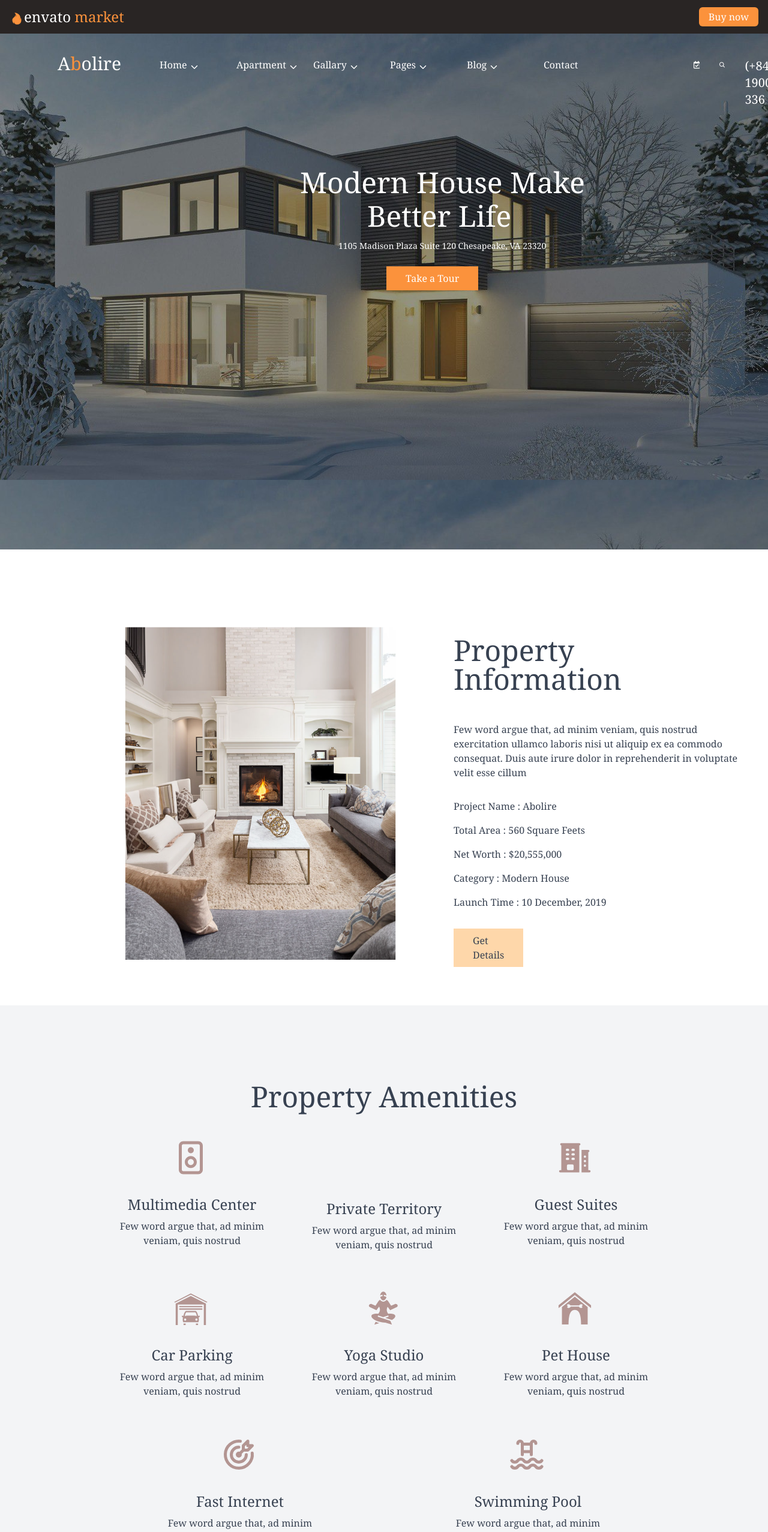
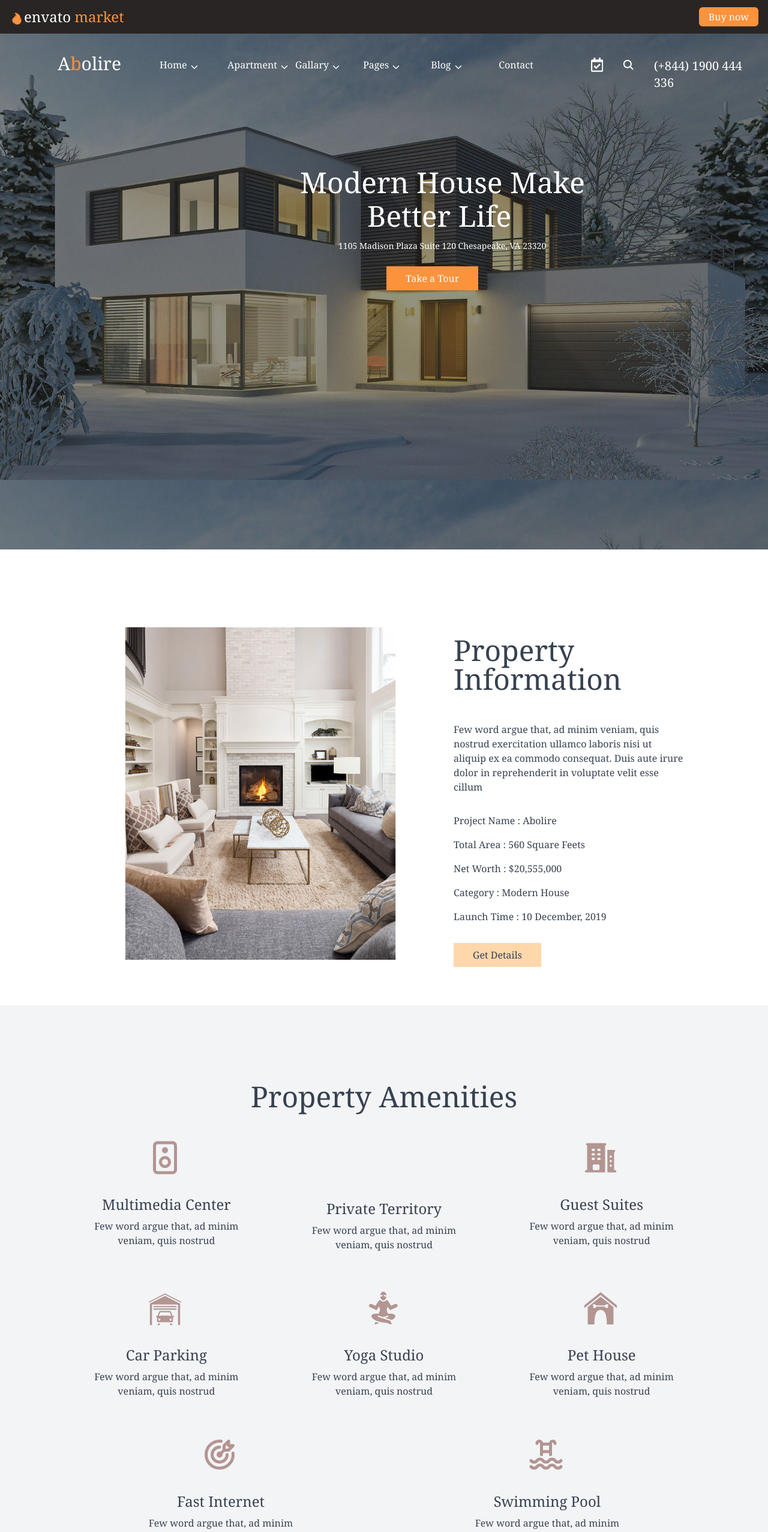
Before and after one commit to MintesinotN/RealEstate-Home-Page, a React (Create React App) app: page / in a window 1280 px wide. Shown: the top 2554 px of the page at 60% size. Built offline with nearby package versions, Linux system fonts and the light colour scheme; some icons are missing; the HTML template or start-up script is replaced by a standard one.

Commit message:
dropdown menu list

```diff
--- a/src/components/Layout/footer.js
+++ b/src/components/Layout/footer.js
@@ -8,7 +8,7 @@ import { FaYoutube } from "react-icons/fa";
 export default function Footer() {
   return (
     <div>
-      <div className="py-24 text-white bg-neutral-700 flex justify-around flex-wrap px-48">
+      <div className="py-24 text-white bg-neutral-700 flex justify-around flex-wrap px-32">
         <div className="w-[350px] pr-24">
           <h2 className="text-4xl">
             A<span className="text-orange-400">b</span>olire
--- a/src/components/Sections/LatestUpdate.js
+++ b/src/components/Sections/LatestUpdate.js
@@ -5,7 +5,7 @@ export default function Latestupdate() {
   return (
     <div className="bg-white py-24 text-gray-600">
       <h2 className="text-5xl text-center pb-12">Latest News Update</h2>
-      <div className="flex justify-around flex-wrap mx-48">
+      <div className="flex justify-around flex-wrap mx-32">
         {latestnewsupdate.map((value) => {
           return (
             <Latestnewsupdate
--- a/src/components/Sections/PropertyAmenities.js
+++ b/src/components/Sections/PropertyAmenities.js
@@ -5,7 +5,7 @@ export default function PropertyAmenities() {
   return (
     <div className="bg-gray-100 text-gray-700 py-32">
       <h2 className="text-center text-5xl">Property Amenities</h2>
-      <div className="flex justify-around mx-40 flex-wrap">
+      <div className="flex justify-around mx-24 flex-wrap">
         {property.map((value) => {
           return (
             <Property nameofproperty={value.nameofproperty} Icon={value.Icon} />
--- a/src/components/Sections/PropertyInformation.js
+++ b/src/components/Sections/PropertyInformation.js
@@ -19,7 +19,7 @@ export default function PropertyInformation() {
           <p className="pt-4">Net Worth : $20,555,000</p>
           <p className="pt-4">Category : Modern House</p>
           <p className="pt-4 pb-8">Launch Time : 10 December, 2019</p>
-          <div className="bg-orange-200 px-8 py-2 mr-[23rem]">Get Details</div>
+          <div className="bg-orange-200 px-8 py-2 mr-60 text-nowrap">Get Details</div>
         </div>
       </div>
     </div>
--- /dev/null
+++ b/src/components/Sections/contentdetails.js
@@ -0,0 +1,17 @@
+export default function Contentdetail({value,key}){
+    return(
+        <div>
+            <br />
+               { value.listofitems.map(
+                    (value) => {
+                        return(
+                            <div className="w-48 p-2 text-black bg-white ">
+                                {value}
+                            </div>
+                        );
+                    }
+                )}
+            </div>
+    )
+
+}
--- a/src/components/Sections/homepage.js
+++ b/src/components/Sections/homepage.js
@@ -2,6 +2,7 @@ import Menucontent from "./menubar";
 import contentofmenu from "../../data/data";
 import { FaRegCalendarCheck } from "react-icons/fa";
 import { IoSearch } from "react-icons/io5";
+// import Contentdetail from "./contentdetails";
 
 export default function HomePage() {
   return (
@@ -11,27 +12,25 @@ export default function HomePage() {
         alt="container"
         className="w-full absolute z-0"
       />
-      <div className="flex absolute p-8">
+      <div className="flex absolute p-8 z-10">
         <p className="text-3xl text-white px-16">
           A<span className="text-orange-400">b</span>olire
         </p>
         {contentofmenu.map((value) => {
           return (
-            <div>
               <div className="py-2 text-white w-32 ">
                 <Menucontent value={value} />
               </div>
-            </div>
           );
         })}
         <p className="py-2 text-white">Contact</p>
-        <div className="py-2 text-white flex ml-48">
+        <div className="py-2 text-white flex ml-24">
           <FaRegCalendarCheck className="h-6 w-6" />
           <IoSearch className="h-6 w-6 ml-8" />
           <p className="ml-8 text-xl">(+844) 1900 444 336</p>
         </div>
       </div>
-      <div className="absolute pl-[500px] pt-56 text-white text-5xl">
+      <div className="absolute pl-[500px] pt-56 text-white text-5xl z-0">
         <h2>Modern House Make</h2>
         <h2 className="pl-28 pt-2">Better Life</h2>
         <p className="text-sm pt-4 pl-16">
--- a/src/components/Sections/menubar.js
+++ b/src/components/Sections/menubar.js
@@ -1,11 +1,23 @@
 import { IoIosArrowDown } from "react-icons/io";
+import { useState } from 'react';
+import Contentdetail from "./contentdetails";
 
 export default function Menucontent({ value }) {
+const[isHovered, setIsHovered] = useState(false);
+
   return (
     <>
-      <div className="flex">
-        {value.contentname}&nbsp;
+      <div onMouseEnter={() => setIsHovered(true)} onMouseLeave={() => setIsHovered(false)}>
+        <div className="flex">
+          {value.contentname}&nbsp;
         <IoIosArrowDown className="mt-2" />
+        </div>
+
+        {isHovered && (
+            <div>
+              <Contentdetail value={value} key='{value.contentname}' />
+            </div>
+          )}
       </div>
     </>
   );
--- a/src/components/Sections/peopletrust.js
+++ b/src/components/Sections/peopletrust.js
@@ -5,7 +5,7 @@ export default function Peopletrust() {
   return (
     <div className="bg-gray-100 py-24 text-gray-600">
       <h2 className="text-5xl text-center pb-12">People Trust Us</h2>
-      <div className="flex justify-around flex-wrap mx-48">
+      <div className="flex justify-around flex-wrap mx-32">
         {peopletrustus.map((value) => {
           return (
             <Peopletrustus
```
